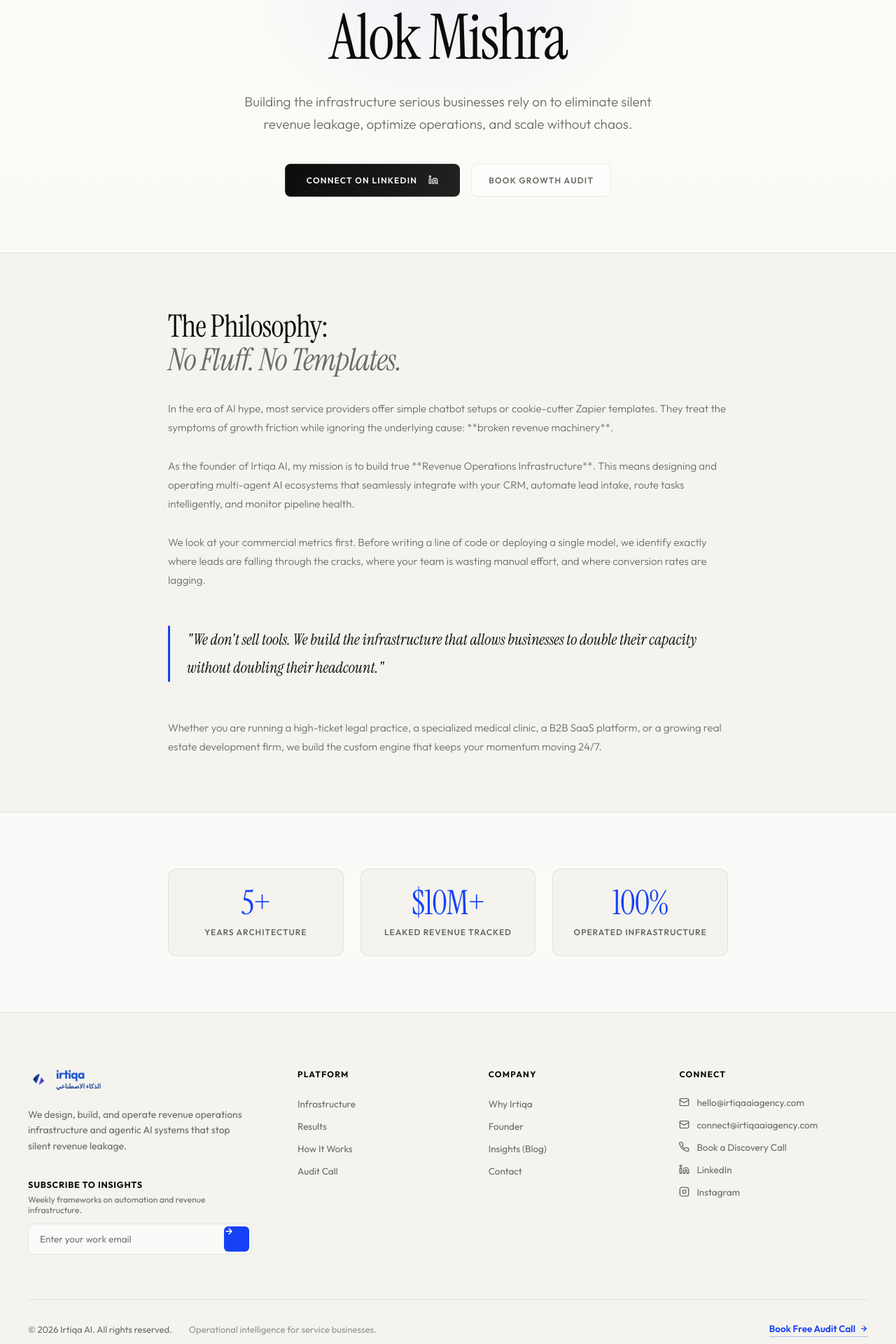
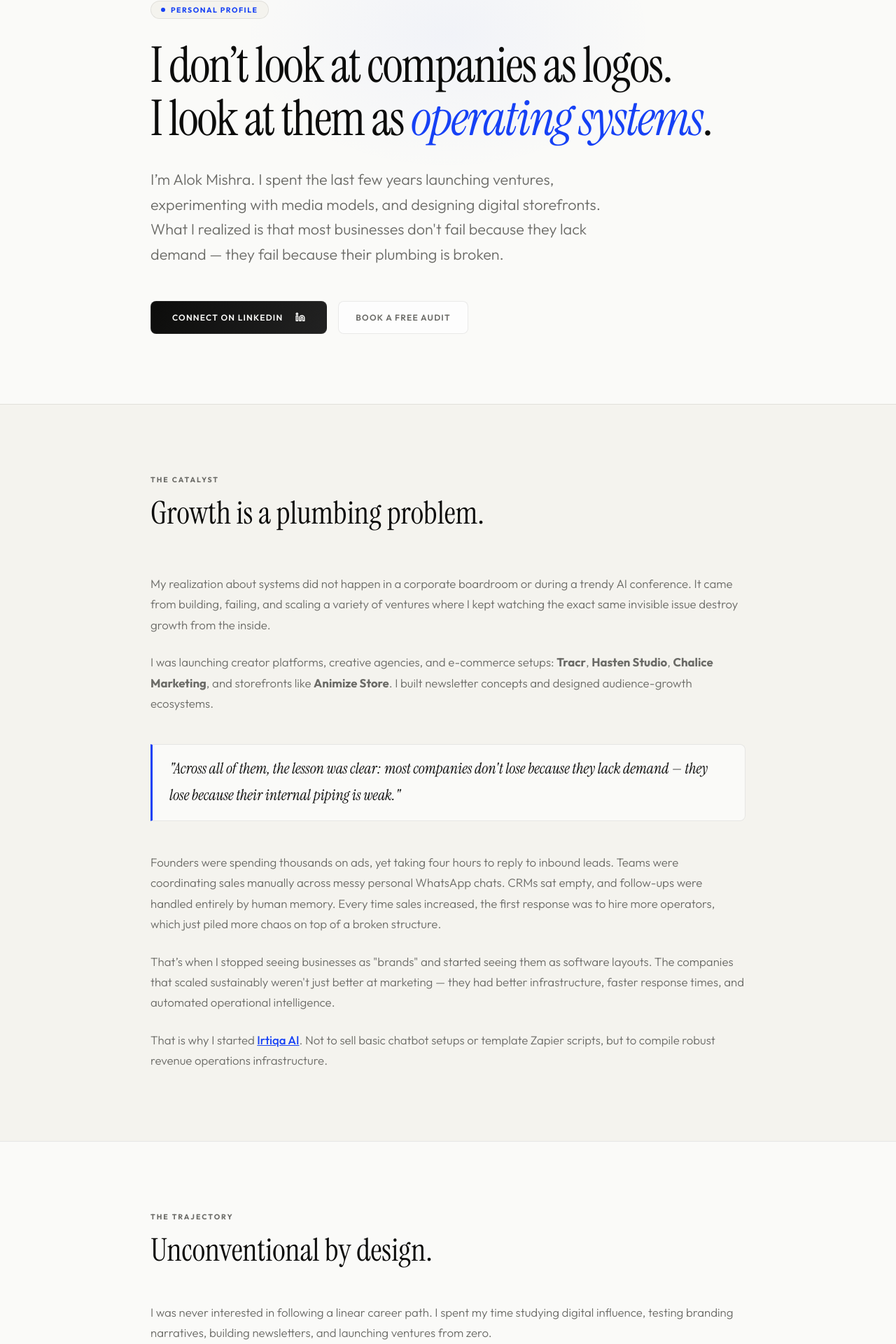
Before and after one commit to LionCrown69/irtiqa, a Next.js app: page /founder in a window 1280 px wide. Shown: the part 179-2099 px from the top of the page at 70% size. Built offline with nearby package versions, Linux system fonts and the light colour scheme.

Commit message:
content: rewrite founder profile with high-impact personal branding copy

```diff
--- a/src/components/FounderClient.tsx
+++ b/src/components/FounderClient.tsx
@@ -31,7 +31,8 @@ export default function FounderClient() {
       <Navigation navHeight={navHeight} />
 
       <main className="lux-main">
-        <section id="founder-hero" style={{ padding: '140px 24px 80px', position: 'relative', overflow: 'hidden' }}>
+        {/* ─── HERO SECTION ─── */}
+        <section id="founder-hero" style={{ padding: '180px 24px 100px', position: 'relative', overflow: 'hidden', background: 'var(--w)' }}>
           {/* Ambient Glow */}
           <div style={{
             position: 'absolute',
@@ -39,92 +40,245 @@ export default function FounderClient() {
             left: '50%',
             width: '600px',
             height: '400px',
-            background: 'radial-gradient(ellipse at center, rgba(22,65,245,0.06) 0%, transparent 70%)',
+            background: 'radial-gradient(ellipse at center, rgba(22,65,245,0.04) 0%, transparent 70%)',
             transform: 'translate(-50%, -50%)',
             pointerEvents: 'none',
             zIndex: 0
           }} />
 
-          <div className="reveal" style={{ maxWidth: '800px', margin: '0 auto', position: 'relative', zIndex: 2, textAlign: 'center' }}>
-            <div className="section-chip" style={{ display: 'inline-flex', marginBottom: '24px' }}>Founder & Revenue Systems Architect</div>
+          <div className="reveal" style={{ maxWidth: '850px', margin: '0 auto', position: 'relative', zIndex: 2 }}>
+            <div style={{
+              display: 'inline-flex',
+              alignItems: 'center',
+              gap: '8px',
+              padding: '5px 14px',
+              border: '1px solid var(--rule)',
+              borderRadius: '20px',
+              fontSize: '10.5px',
+              fontWeight: 700,
+              color: 'var(--b)',
+              textTransform: 'uppercase',
+              letterSpacing: '1.5px',
+              marginBottom: '28px',
+              backgroundColor: 'var(--w2)'
+            }}>
+              <span style={{ width: '6px', height: '6px', background: 'var(--b)', borderRadius: '50%' }}></span>
+              Personal Profile
+            </div>
 
-            <h1 className="hero-h1" style={{ fontSize: 'clamp(44px, 7vw, 90px)', margin: '0 auto 28px', lineHeight: 1.05 }}>
-              Alok Mishra
+            <h1 style={{
+              fontFamily: 'var(--serif)',
+              fontSize: 'clamp(2.5rem, 5.5vw, 5.2rem)',
+              fontWeight: 400,
+              lineHeight: 1.08,
+              letterSpacing: '-0.025em',
+              marginBottom: '32px',
+              color: 'var(--ink)'
+            }}>
+              I don’t look at companies as logos. <br />
+              I look at them as <em style={{ color: 'var(--b)', fontStyle: 'italic' }}>operating systems</em>.
             </h1>
 
-            <p className="hero-sub" style={{ fontSize: 'clamp(15px, 1.8vw, 19px)', maxWidth: '640px', lineHeight: 1.7, marginBottom: '40px' }}>
-              Building the infrastructure serious businesses rely on to eliminate silent revenue leakage, optimize operations, and scale without chaos.
+            <p style={{
+              fontSize: 'clamp(1.1rem, 2.2vw, 1.35rem)',
+              maxWidth: '680px',
+              lineHeight: 1.65,
+              color: 'var(--sub)',
+              fontFamily: 'var(--ui)',
+              marginBottom: '48px',
+              fontWeight: 300
+            }}>
+              I’m Alok Mishra. I spent the last few years launching ventures, experimenting with media models, and designing digital storefronts. What I realized is that most businesses don't fail because they lack demand — they fail because their plumbing is broken.
             </p>
 
-            <div style={{ display: 'flex', gap: '16px', justifyContent: 'center', flexWrap: 'wrap' }}>
+            <div style={{ display: 'flex', gap: '16px', flexWrap: 'wrap' }}>
               <a
                 href="https://www.linkedin.com/in/alokmishra-"
                 className="btn-fill"
                 target="_blank"
                 rel="noopener noreferrer"
-                style={{ textTransform: 'uppercase', letterSpacing: '0.1em' }}
+                style={{ textTransform: 'uppercase', letterSpacing: '0.1em', fontSize: '12px', fontWeight: 600 }}
               >
                 Connect on LinkedIn
-                <svg width="14" height="14" viewBox="0 0 24 24" fill="none" stroke="currentColor" strokeWidth="2" strokeLinecap="round" strokeLinejoin="round" style={{ marginLeft: '6px' }}>
+                <svg width="14" height="14" viewBox="0 0 24 24" fill="none" stroke="currentColor" strokeWidth="2.5" strokeLinecap="round" strokeLinejoin="round" style={{ marginLeft: '8px' }}>
                   <path d="M16 8a6 6 0 0 1 6 6v7h-4v-7a2 2 0 0 0-2-2 2 2 0 0 0-2 2v7h-4v-7a6 6 0 0 1 6-6z" /><rect x="2" y="9" width="4" height="12" /><circle cx="4" cy="4" r="2" />
                 </svg>
               </a>
               <a
                 href="/audit"
                 className="btn-outline"
-                style={{ textTransform: 'uppercase', letterSpacing: '0.1em' }}
+                style={{ textTransform: 'uppercase', letterSpacing: '0.1em', fontSize: '12px', fontWeight: 600 }}
               >
-                Book Growth Audit
+                Book a Free Audit
               </a>
             </div>
           </div>
         </section>
 
-        <section id="founder-philosophy" style={{ padding: '80px 24px', borderTop: '1px solid var(--rule)', borderBottom: '1px solid var(--rule)', background: 'var(--w2)' }}>
-          <div style={{ maxWidth: '800px', margin: '0 auto' }}>
-            <div className="reveal d1">
-              <h2 className="problem-title" style={{ fontSize: 'clamp(28px, 4vw, 44px)', marginBottom: '32px', textAlign: 'left' }}>
-                The Philosophy: <br/><em>No Fluff. No Templates.</em>
+        {/* ─── THE SPARK ─── */}
+        <section style={{ padding: '100px 24px', borderTop: '1px solid var(--rule)', background: 'var(--w2)' }}>
+          <div style={{ maxWidth: '850px', margin: '0 auto', display: 'grid', gridTemplateColumns: '1fr', gap: '32px' }}>
+            <div className="reveal">
+              <span className="section-label" style={{ display: 'block', fontSize: '10.5px', fontWeight: 700, textTransform: 'uppercase', letterSpacing: '2px', color: 'var(--sub)', marginBottom: '16px' }}>
+                The Catalyst
+              </span>
+              <h2 style={{ fontFamily: 'var(--serif)', fontSize: 'clamp(2rem, 3.8vw, 2.8rem)', fontWeight: 400, lineHeight: 1.15, color: 'var(--ink)', marginBottom: '28px' }}>
+                Growth is a plumbing problem.
               </h2>
             </div>
 
-            <div className="reveal d2" style={{ display: 'grid', gap: '28px', fontSize: '15px', lineHeight: 1.8, color: 'var(--sub)', fontWeight: 300 }}>
+            <div className="reveal" style={{ display: 'grid', gap: '24px', fontSize: '1.05rem', lineHeight: 1.75, color: 'var(--sub)', fontFamily: 'var(--ui)', fontWeight: 300 }}>
               <p>
-                In the era of AI hype, most service providers offer simple chatbot setups or cookie-cutter Zapier templates. They treat the symptoms of growth friction while ignoring the underlying cause: **broken revenue machinery**.
+                My realization about systems did not happen in a corporate boardroom or during a trendy AI conference. It came from building, failing, and scaling a variety of ventures where I kept watching the exact same invisible issue destroy growth from the inside.
               </p>
 
               <p>
-                As the founder of Irtiqa AI, my mission is to build true **Revenue Operations Infrastructure**. This means designing and operating multi-agent AI ecosystems that seamlessly integrate with your CRM, automate lead intake, route tasks intelligently, and monitor pipeline health.
+                I was launching creator platforms, creative agencies, and e-commerce setups: <strong>Tracr</strong>, <strong>Hasten Studio</strong>, <strong>Chalice Marketing</strong>, and storefronts like <strong>Animize Store</strong>. I built newsletter concepts and designed audience-growth ecosystems.
+              </p>
+
+              <blockquote style={{
+                borderLeft: '3px solid var(--b)',
+                padding: '16px 24px',
+                margin: '20px 0',
+                fontFamily: 'var(--serif)',
+                fontSize: '1.35rem',
+                fontStyle: 'italic',
+                color: 'var(--ink)',
+                background: 'var(--w)',
+                borderRadius: '0 8px 8px 0',
+                borderRight: '1px solid var(--rule)',
+                borderTop: '1px solid var(--rule)',
+                borderBottom: '1px solid var(--rule)'
+              }}>
+                "Across all of them, the lesson was clear: most companies don't lose because they lack demand — they lose because their internal piping is weak."
+              </blockquote>
+
+              <p>
+                Founders were spending thousands on ads, yet taking four hours to reply to inbound leads. Teams were coordinating sales manually across messy personal WhatsApp chats. CRMs sat empty, and follow-ups were handled entirely by human memory. Every time sales increased, the first response was to hire more operators, which just piled more chaos on top of a broken structure.
               </p>
 
               <p>
-                We look at your commercial metrics first. Before writing a line of code or deploying a single model, we identify exactly where leads are falling through the cracks, where your team is wasting manual effort, and where conversion rates are lagging.
+                That’s when I stopped seeing businesses as "brands" and started seeing them as software layouts. The companies that scaled sustainably weren't just better at marketing — they had better infrastructure, faster response times, and automated operational intelligence.
               </p>
 
-              <blockquote style={{ borderLeft: '3px solid var(--b)', paddingLeft: '24px', margin: '24px 0', fontFamily: 'var(--serif)', fontSize: '22px', fontStyle: 'italic', color: 'var(--ink)' }}>
-                "We don't sell tools. We build the infrastructure that allows businesses to double their capacity without doubling their headcount."
-              </blockquote>
-
               <p>
-                Whether you are running a high-ticket legal practice, a specialized medical clinic, a B2B SaaS platform, or a growing real estate development firm, we build the custom engine that keeps your momentum moving 24/7.
+                That is why I started <a href="https://irtiqa.ai" target="_blank" rel="noopener noreferrer" style={{ color: 'var(--b)', textDecoration: 'underline', fontWeight: 500 }}>Irtiqa AI</a>. Not to sell basic chatbot setups or template Zapier scripts, but to compile robust revenue operations infrastructure.
               </p>
             </div>
           </div>
         </section>
 
-        <section id="founder-stats" style={{ padding: '80px 24px', background: 'var(--w)' }}>
-          <div style={{ maxWidth: '800px', margin: '0 auto', display: 'grid', gridTemplateColumns: 'repeat(auto-fit, minmax(200px, 1fr))', gap: '24px' }}>
-            <div className="reveal d1" style={{ padding: '24px', background: 'var(--w2)', borderRadius: '12px', border: '1px solid var(--rule)', textAlign: 'center' }}>
-              <div className="rcard-val" style={{ fontSize: '48px', color: 'var(--b)' }}>5+</div>
-              <div className="rcard-desc" style={{ fontSize: '12px', fontWeight: 600, textTransform: 'uppercase', letterSpacing: '0.08em', marginTop: '8px' }}>Years Architecture</div>
+        {/* ─── BACKGROUND ─── */}
+        <section style={{ padding: '100px 24px', borderTop: '1px solid var(--rule)', background: 'var(--w)' }}>
+          <div style={{ maxWidth: '850px', margin: '0 auto' }}>
+            <div className="reveal" style={{ marginBottom: '48px' }}>
+              <span className="section-label" style={{ display: 'block', fontSize: '10.5px', fontWeight: 700, textTransform: 'uppercase', letterSpacing: '2px', color: 'var(--sub)', marginBottom: '16px' }}>
+                The Trajectory
+              </span>
+              <h2 style={{ fontFamily: 'var(--serif)', fontSize: 'clamp(2rem, 3.8vw, 2.8rem)', fontWeight: 400, lineHeight: 1.15, color: 'var(--ink)' }}>
+                Unconventional by design.
+              </h2>
             </div>
-            <div className="reveal d2" style={{ padding: '24px', background: 'var(--w2)', borderRadius: '12px', border: '1px solid var(--rule)', textAlign: 'center' }}>
-              <div className="rcard-val" style={{ fontSize: '48px', color: 'var(--b)' }}>$10M+</div>
-              <div className="rcard-desc" style={{ fontSize: '12px', fontWeight: 600, textTransform: 'uppercase', letterSpacing: '0.08em', marginTop: '8px' }}>Leaked Revenue Tracked</div>
+
+            <div className="reveal" style={{ display: 'grid', gap: '28px', fontSize: '1.05rem', lineHeight: 1.75, color: 'var(--sub)', fontFamily: 'var(--ui)', fontWeight: 300 }}>
+              <p>
+                I was never interested in following a linear career path. I spent my time studying digital influence, testing branding narratives, building newsletters, and launching ventures from zero.
+              </p>
+
+              <p>
+                Over time, I naturally gravitated toward systems strategy. My strength was never just "writing code" or "building tools"—it was understanding how human behavior, communication channels, database updates, and growth systems link together.
+              </p>
+
+              <p>
+                I became deeply obsessed with **leverage**. I wanted to find out how a lean team of 2-3 people, supported by the right automation architecture, could process lead flows and scale operations that typically require a staff of 20.
+              </p>
             </div>
-            <div className="reveal d3" style={{ padding: '24px', background: 'var(--w2)', borderRadius: '12px', border: '1px solid var(--rule)', textAlign: 'center' }}>
-              <div className="rcard-val" style={{ fontSize: '48px', color: 'var(--b)' }}>100%</div>
-              <div className="rcard-desc" style={{ fontSize: '12px', fontWeight: 600, textTransform: 'uppercase', letterSpacing: '0.08em', marginTop: '8px' }}>Operated Infrastructure</div>
+          </div>
+        </section>
+
+        {/* ─── PHILOSOPHY ─── */}
+        <section style={{ padding: '100px 24px', borderTop: '1px solid var(--rule)', background: 'var(--w2)' }}>
+          <div style={{ maxWidth: '850px', margin: '0 auto', display: 'grid', gridTemplateColumns: '1fr', gap: '32px' }}>
+            <div className="reveal">
+              <span className="section-label" style={{ display: 'block', fontSize: '10.5px', fontWeight: 700, textTransform: 'uppercase', letterSpacing: '2px', color: 'var(--sub)', marginBottom: '16px' }}>
+                The Stance
+              </span>
+              <h2 style={{ fontFamily: 'var(--serif)', fontSize: 'clamp(2rem, 3.8vw, 2.8rem)', fontWeight: 400, lineHeight: 1.15, color: 'var(--ink)', marginBottom: '24px' }}>
+                Headcount is a lagging indicator of system health.
+              </h2>
+            </div>
+
+            <div className="reveal" style={{ display: 'grid', gap: '24px', fontSize: '1.05rem', lineHeight: 1.75, color: 'var(--sub)', fontFamily: 'var(--ui)', fontWeight: 300 }}>
+              <p>
+                Adding more operators onto a weak workflow doesn’t make it scalable; it just makes it louder.
+              </p>
+
+              <p>
+                The businesses that scale cleanly over the next decade are the ones that think like software. We let code absorb the boring, repetitive tasks—qualifying leads, updating pipelines, sending SMS notifications, and syncing schedules.
+              </p>
+
+              <p>
+                This leaves humans free to do the high-value work: creative strategy, relationship building, leadership, and making the actual commercial decisions. The future belongs to teams that leverage systems, not just manpower.
+              </p>
+            </div>
+          </div>
+        </section>
+
+        {/* ─── BEYOND Startups ─── */}
+        <section style={{ padding: '100px 24px', borderTop: '1px solid var(--rule)', background: 'var(--w)' }}>
+          <div style={{ maxWidth: '850px', margin: '0 auto' }}>
+            <div className="reveal" style={{ marginBottom: '48px' }}>
+              <span className="section-label" style={{ display: 'block', fontSize: '10.5px', fontWeight: 700, textTransform: 'uppercase', letterSpacing: '2px', color: 'var(--sub)', marginBottom: '16px' }}>
+                Worldview
+              </span>
+              <h2 style={{ fontFamily: 'var(--serif)', fontSize: 'clamp(2rem, 3.8vw, 2.8rem)', fontWeight: 400, lineHeight: 1.15, color: 'var(--ink)' }}>
+                Pattern recognition.
+              </h2>
+            </div>
+
+            <div style={{ display: 'grid', gridTemplateColumns: 'repeat(auto-fit, minmax(260px, 1fr))', gap: '32px' }} className="reveal">
+              <div style={{ padding: '24px', borderLeft: '2px solid var(--rule)' }}>
+                <h4 style={{ fontSize: '13.5px', fontWeight: 700, textTransform: 'uppercase', letterSpacing: '1px', color: 'var(--b)', marginBottom: '12px' }}>
+                  Psychology & Mindsets
+                </h4>
+                <p style={{ fontSize: '0.92rem', lineHeight: 1.7, color: 'var(--sub)', margin: 0 }}>
+                  I study how people think and how culture shifts. Systems should be designed around human psychology and natural workflows, not the other way around.
+                </p>
+              </div>
+
+              <div style={{ padding: '24px', borderLeft: '2px solid var(--rule)' }}>
+                <h4 style={{ fontSize: '13.5px', fontWeight: 700, textTransform: 'uppercase', letterSpacing: '1px', color: 'var(--b)', marginBottom: '12px' }}>
+                  Cinematic Worldbuilding
+                </h4>
+                <p style={{ fontSize: '0.92rem', lineHeight: 1.7, color: 'var(--sub)', margin: 0 }}>
+                  I love creating narrative universes and emotional concepts. Storytelling is the ultimate form of leverage in a crowded digital space.
+                </p>
+              </div>
+
+              <div style={{ padding: '24px', borderLeft: '2px solid var(--rule)' }}>
+                <h4 style={{ fontSize: '13.5px', fontWeight: 700, textTransform: 'uppercase', letterSpacing: '1px', color: 'var(--b)', marginBottom: '12px' }}>
+                  Matrices & Connections
+                </h4>
+                <p style={{ fontSize: '0.92rem', lineHeight: 1.7, color: 'var(--sub)', margin: 0 }}>
+                  I view operations as an interconnected matrix. By finding patterns early, I can usually spot exactly where a company is losing prospects in under ten minutes.
+                </p>
+              </div>
+            </div>
+
+            <div className="reveal" style={{ textAlign: 'center', marginTop: '80px', paddingTop: '56px', borderTop: '1px solid var(--rule)' }}>
+              <p style={{ fontFamily: 'var(--serif)', fontSize: '1.75rem', fontStyle: 'italic', color: 'var(--ink)', maxWidth: '680px', margin: '0 auto 40px', lineHeight: 1.45 }}>
+                "Technology shouldn't remove humanity from business — it should remove friction so humans can actually be human."
+              </p>
+              <a
+                href="/audit"
+                className="btn-fill"
+                style={{ display: 'inline-flex', textTransform: 'uppercase', letterSpacing: '0.1em', fontSize: '12.5px', padding: '16px 36px' }}
+              >
+                Let’s audit your system
+                <svg width="14" height="14" viewBox="0 0 24 24" fill="none" stroke="currentColor" strokeWidth="2.5" strokeLinecap="round" strokeLinejoin="round" style={{ marginLeft: '8px' }}>
+                  <path d="M5 12h14M12 5l7 7-7 7" />
+                </svg>
+              </a>
             </div>
           </div>
         </section>
```
